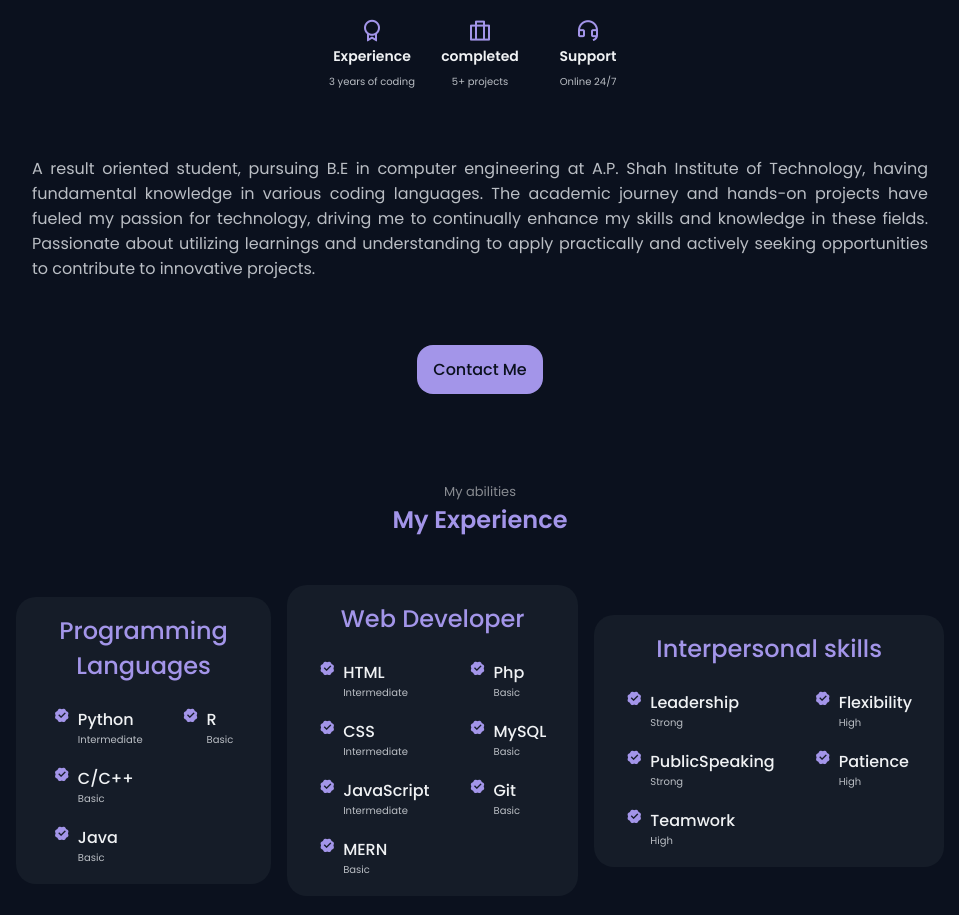
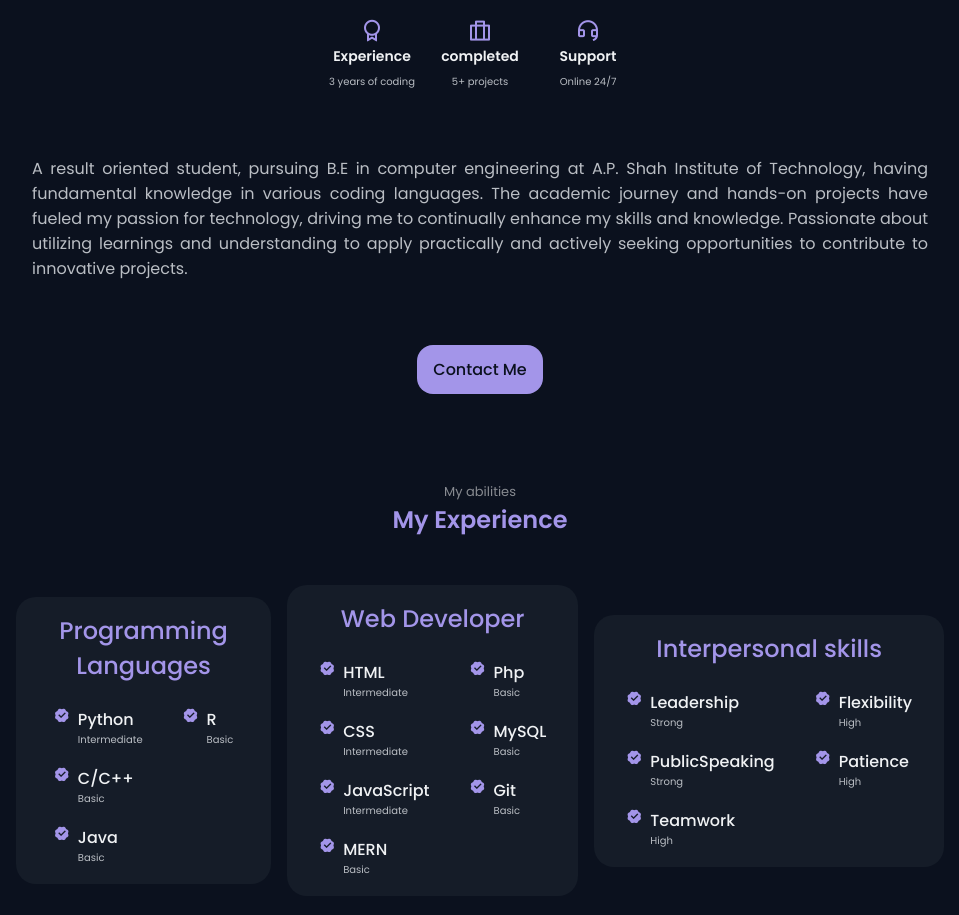
Before and after one commit to Unnatttii/Unnati_Portfolio, a plain HTML site: page index.html in a window 1280 px wide. Shown: the part 1240-2155 px from the top of the page, without its empty margins (160-1119 px from the left). Drawn offline with nearby package versions, Linux system fonts and the light colour scheme.

Commit message:
summary changed

```diff
--- a/index.html
+++ b/index.html
@@ -150,7 +150,7 @@
               </div>
             </div>
             <p class="about__description">
-              A result oriented student, pursuing B.E in computer engineering at A.P. Shah Institute of Technology, having fundamental knowledge in various coding languages. The academic journey and hands-on projects have fueled my passion for technology, driving me to continually enhance my skills and knowledge in these fields. Passionate about utilizing learnings and understanding to apply practically and actively seeking opportunities to contribute to innovative projects.
+              A result oriented student, pursuing B.E in computer engineering at A.P. Shah Institute of Technology, having fundamental knowledge in various coding languages. The academic journey and hands-on projects have fueled my passion for technology, driving me to continually enhance my skills and knowledge. Passionate about utilizing learnings and understanding to apply practically and actively seeking opportunities to contribute to innovative projects.
             </p>
             <a href="#contact" class="button">Contact Me</a>
           </div>
```
